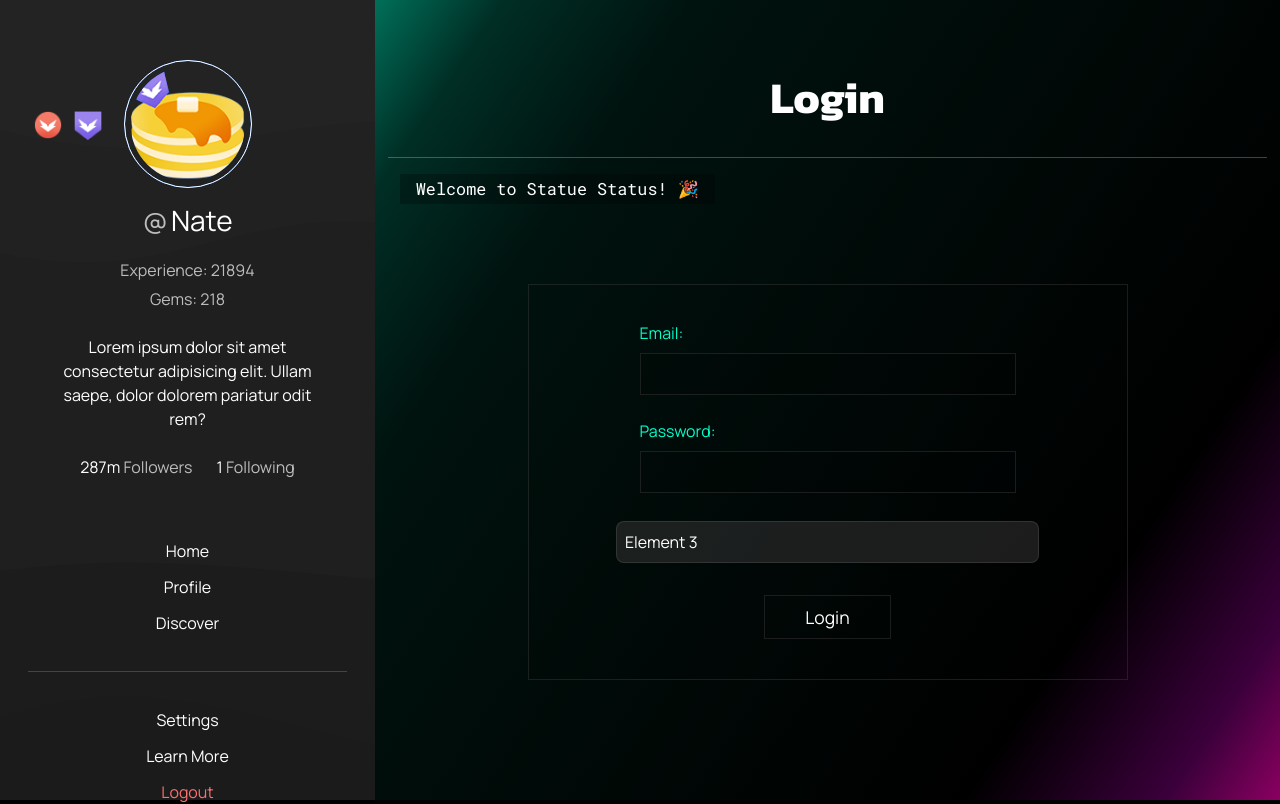
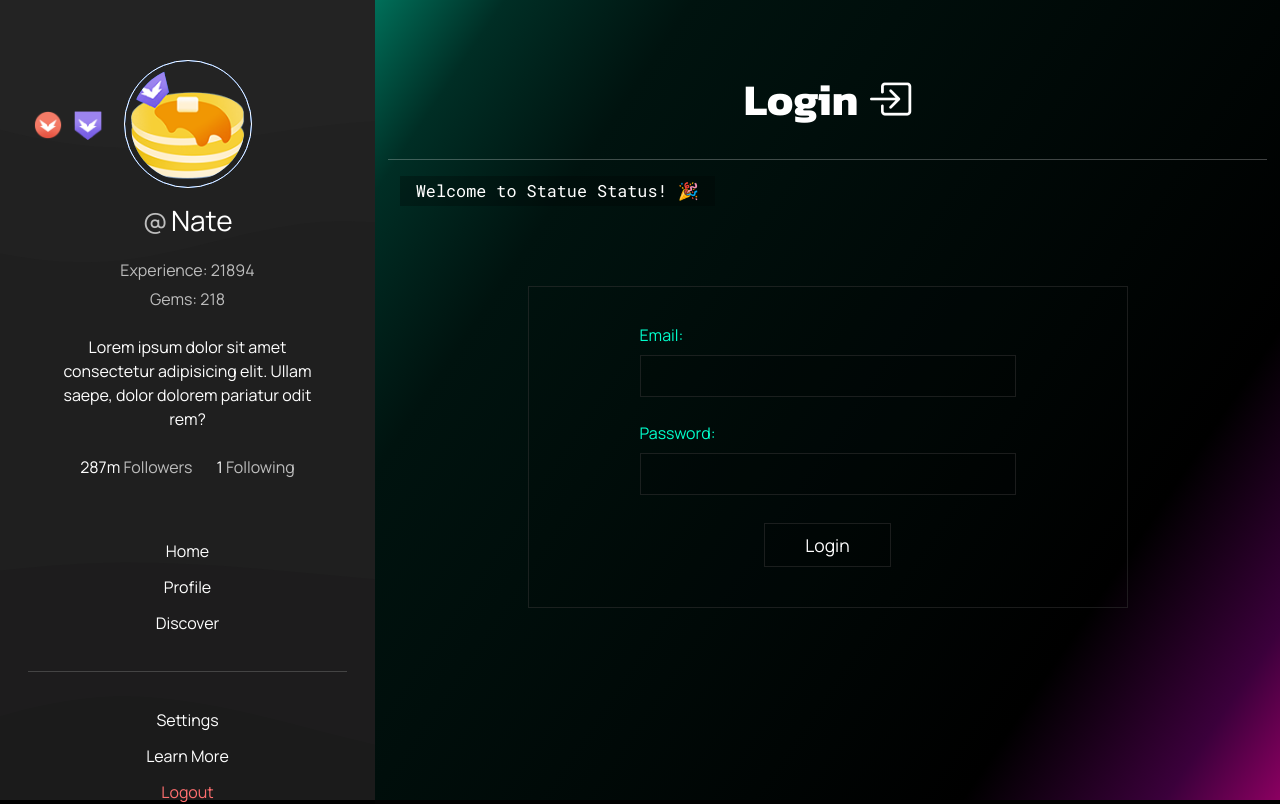
Before and after one commit to TDG-Org/Statue-Status, a React (Create React App) app in the folder client/: page /login in a window 1280 px wide. Shown: the top 804 px of the page. Built offline with nearby package versions, Linux system fonts and the light colour scheme.

Commit message:
added button as a fading element and minor changes

```diff
--- a/client/src/pages/Login/LoginPage.jsx
+++ b/client/src/pages/Login/LoginPage.jsx
@@ -30,8 +30,15 @@ const LoginPage = () => {
               </div>,
       id: 2
     },
+    // Button
     {
-      element: <div className="li-block">Element 3</div>, id: 3
+      element:
+              <div className="login-input-wrapper">
+                <button className="login-btn">
+                  Login
+                </button>
+              </div>,
+      id: 3
     }
   ];
   const [opacities, setOpacities] = useState(elements.map(() => 0));
@@ -44,14 +51,14 @@ const LoginPage = () => {
           newOpacities[index] = 1;
           return newOpacities;
         });
-      }, index * 250);
+      }, index * 325);
     });
   }, []);
 
   return (
     <div className="LoginPage page">
 
-      <h1>Login</h1>
+      <h1>Login <i className="bi bi-box-arrow-in-right"></i></h1>
       <hr />
 
       <div className="container">
@@ -67,12 +74,6 @@ const LoginPage = () => {
             key: element.id
           })
         ))}
-
-          <div className="login-input-wrapper">
-            <button className="login-btn">
-              Login
-            </button>
-          </div>
         </div>
 
       </div>
--- a/client/src/pages/Login/LoginPage.scss
+++ b/client/src/pages/Login/LoginPage.scss
@@ -83,8 +83,8 @@
         font-size: 1.1rem;
         position: relative;
         padding: .5rem 2.5rem;
-        background-color: transparent;
         border: 1px solid $mid-dark-clr;
+        background-color: rgba(0, 0, 0, 0.152);
 
         &:before {
           top: 0;
@@ -97,7 +97,7 @@
           background: linear-gradient(
             120deg,
             transparent,
-            rgba(212, 213, 255, 0.4),
+            rgba(212, 255, 250, 0.4),
             transparent
           );
         }
@@ -105,6 +105,7 @@
         &:hover {
           cursor: pointer;
           color: var(--lght-clr);
+          background-color: transparent;
           box-shadow: 1px 1px 15px 5px rgba(249, 208, 255, 0.114);
         }
 
```
